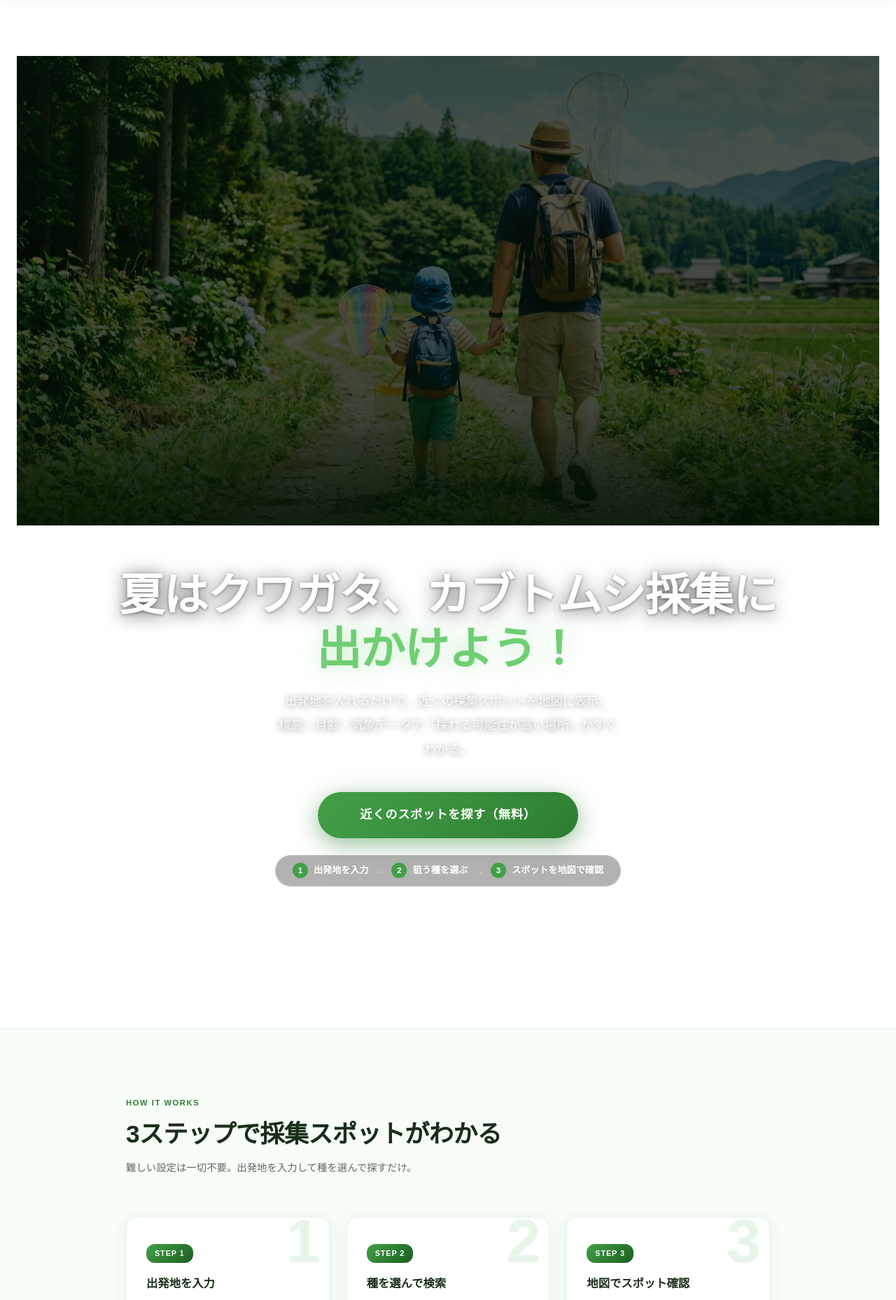
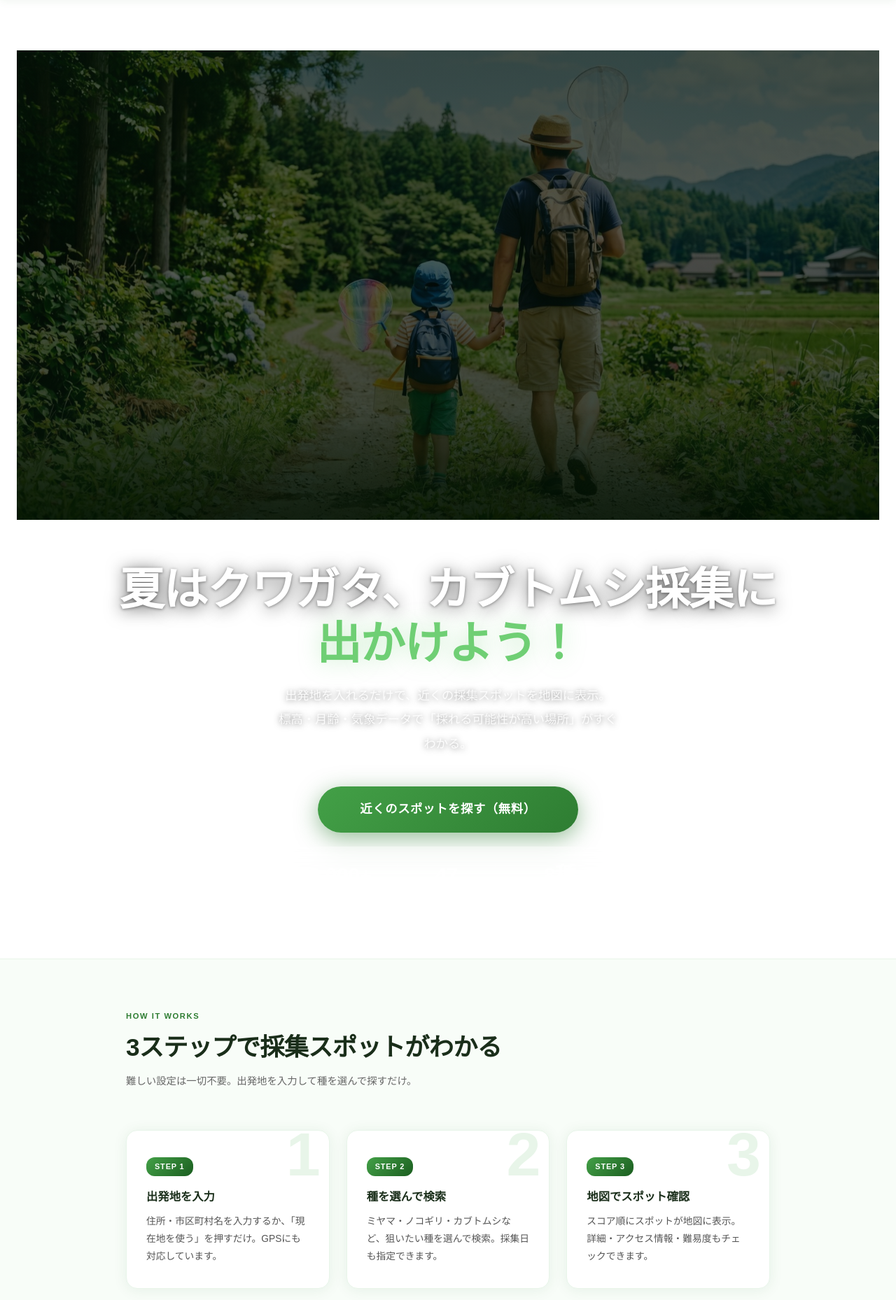
Before and after one commit to 0515naokit-sketch/beetle-finder, a Flask app: page / in a window 1280 px wide. Shown: the part 62-1920 px from the top of the page at 70% size. Run offline with Flask 3, Linux system fonts and the light colour scheme.

Commit message:
Remove hero-how card, reduce blank space, shrink hero height
- Delete mini 3-step pill strip from hero
- hero min-height: 92svh → 82svh
- hero-stats margin-top: 28px → 20px
- #how padding-top reduced so How it works visible sooner

Co-Authored-By: Claude Sonnet 4.6 <noreply@anthropic.com>

```diff
--- a/templates/landing.html
+++ b/templates/landing.html
@@ -63,10 +63,10 @@
 
     /* ── ヒーロー ── */
     #hero{
-      position:relative;min-height:92svh;
+      position:relative;min-height:82svh;
       display:flex;flex-direction:column;
       align-items:center;justify-content:center;
-      text-align:center;padding:80px 24px 72px;
+      text-align:center;padding:72px 24px 56px;
       overflow:hidden;
     }
     #hero-bg{
@@ -161,7 +161,7 @@
     .hero-how-arrow{color:rgba(255,255,255,.45);font-size:.8rem}
 
     .hero-stats{
-      display:flex;gap:0;margin-top:28px;
+      display:flex;gap:0;margin-top:20px;
       background:rgba(255,255,255,.12);
       backdrop-filter:blur(16px);
       -webkit-backdrop-filter:blur(16px);
@@ -191,7 +191,7 @@
     .section-head p{font-size:.9rem;color:#666;line-height:1.9}
 
     /* ── 使い方 ── */
-    #how{background:#f8fdf8;padding:96px 24px;border-top:1px solid #e8f5e9}
+    #how{background:#f8fdf8;padding:72px 24px 80px;border-top:1px solid #e8f5e9}
     .steps{
       display:grid;grid-template-columns:repeat(3,1fr);gap:24px;
     }
@@ -474,24 +474,6 @@
 
   <a href="/app" class="hero-cta">近くのスポットを探す（無料）</a>
 
-  <!-- 利用方法ミニガイド -->
-  <div class="hero-how">
-    <div class="hero-how-item">
-      <span class="hero-how-num">1</span>
-      <span>出発地を入力</span>
-    </div>
-    <div class="hero-how-arrow">→</div>
-    <div class="hero-how-item">
-      <span class="hero-how-num">2</span>
-      <span>狙う種を選ぶ</span>
-    </div>
-    <div class="hero-how-arrow">→</div>
-    <div class="hero-how-item">
-      <span class="hero-how-num">3</span>
-      <span>スポットを地図で確認</span>
-    </div>
-  </div>
-
   <div class="hero-stats">
     <div class="hero-stat">
       <div class="hero-stat-num">10,000+</div>
```
